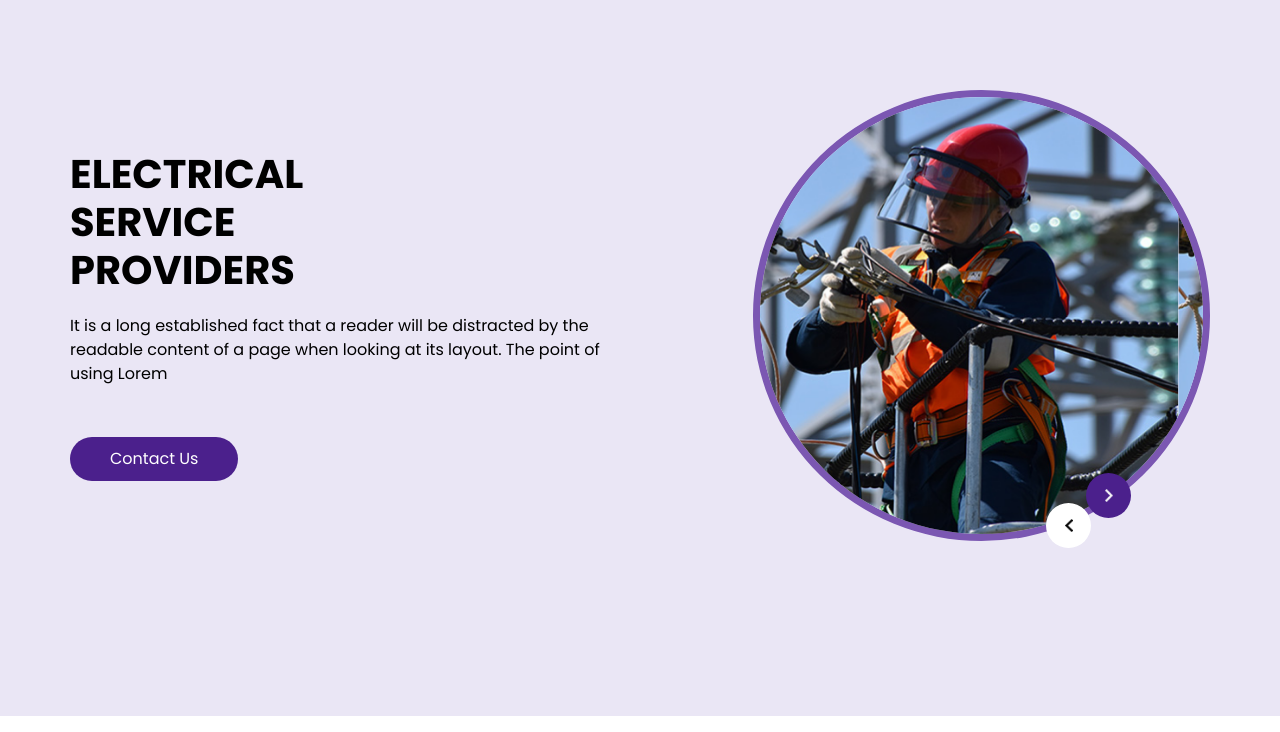
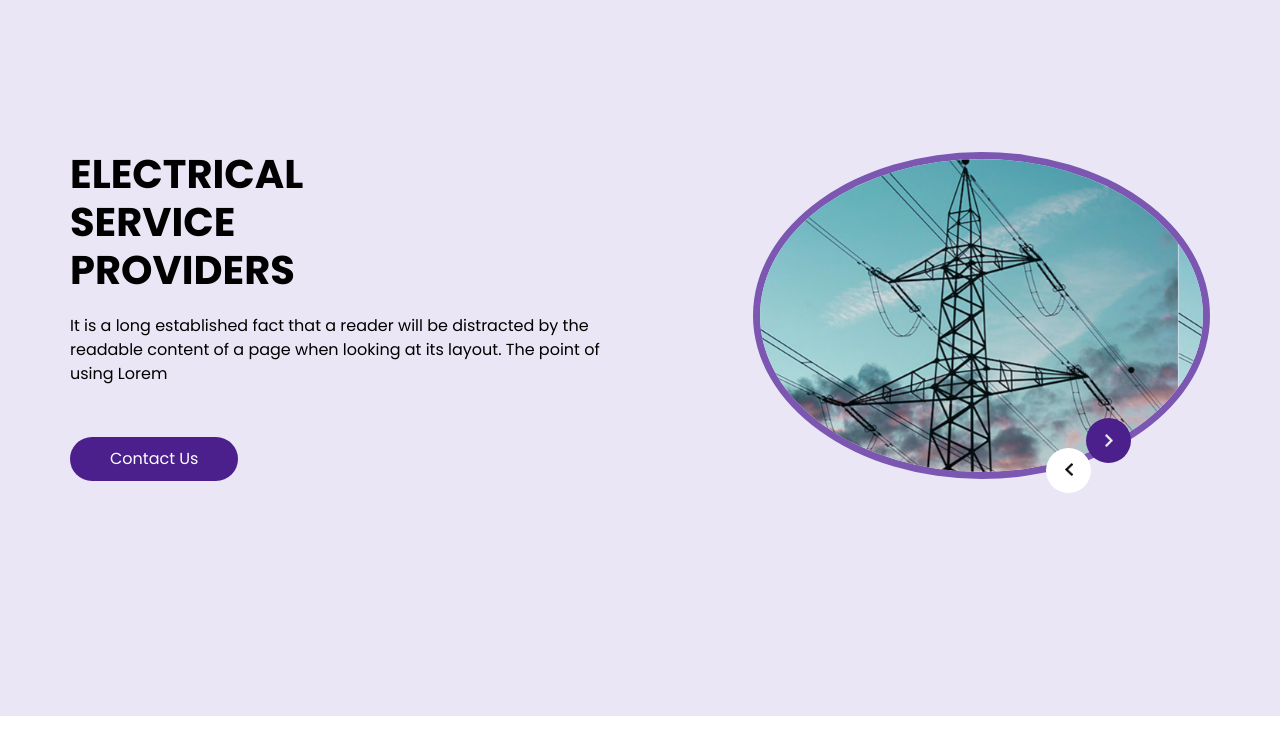
Before and after one commit to poojamanjare/git-demo, a plain HTML site: page electrochip/index.html in a window 1280 px wide. Shown: the part 68-800 px from the top of the page. Drawn offline with nearby package versions, Linux system fonts and the light colour scheme.

Commit message:
first commit

```diff
--- a/electrochip/index.html
+++ b/electrochip/index.html
@@ -97,17 +97,17 @@
                   <div class="carousel-inner">
                     <div class="carousel-item active">
                       <div class="img-box">
-                        <img src="images/slider-img.jpg" alt="">
+                        <img src="images/blog1.jpg" alt="">
                       </div>
                     </div>
                     <div class="carousel-item">
                       <div class="img-box">
-                        <img src="images/slider-img.jpg" alt="">
+                        <img src="images/blog1.jpg" alt="">
                       </div>
                     </div>
                     <div class="carousel-item">
                       <div class="img-box">
-                        <img src="images/slider-img.jpg" alt="">
+                        <img src="images/blog1.jpg" alt="">
                       </div>
                     </div>
                   </div>
```
